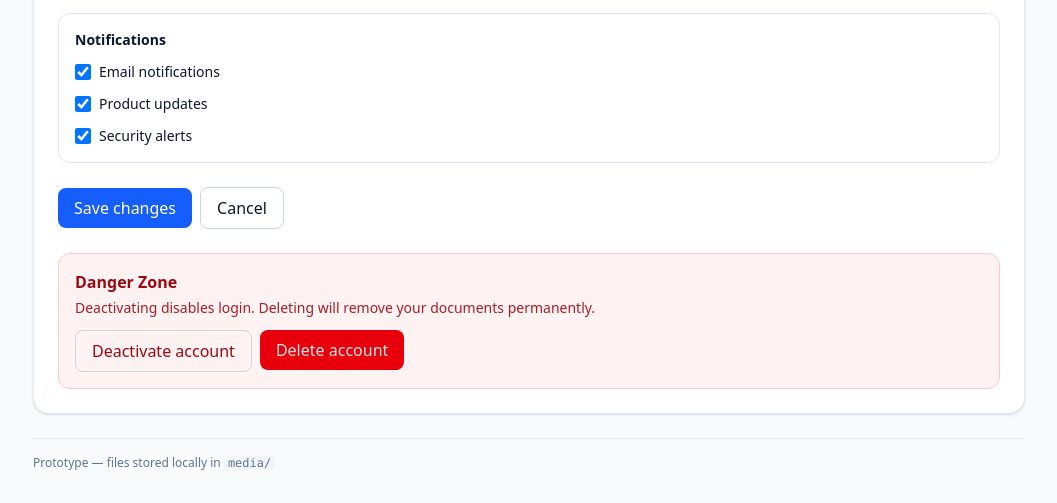
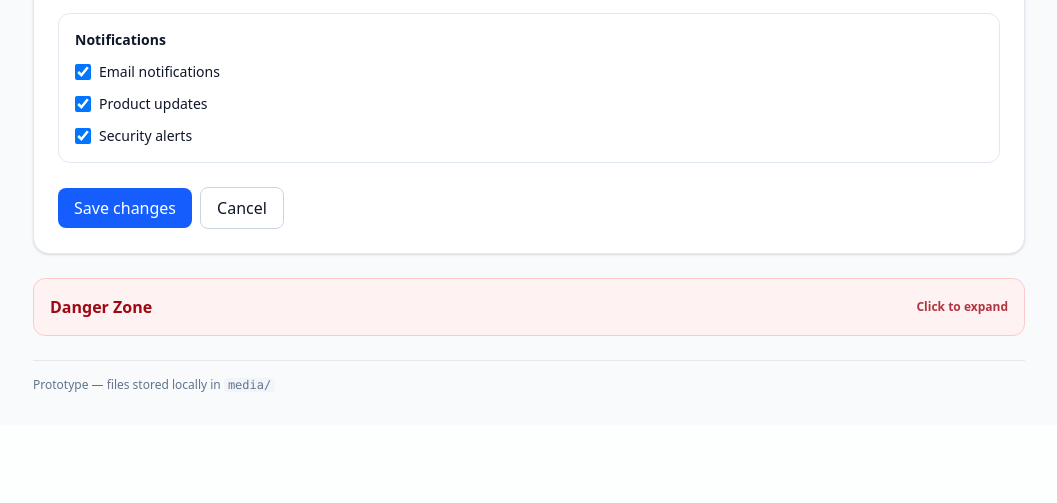
Before and after one commit to pathipat11/Document_Analyzer, a Django app: page /accounts/profile/edit/ in a window 1280 px wide. Shown: the part 1397-1900 px from the top of the page, without its empty margins (111-1168 px from the left). After the commit the page ends 1789 px from the top, so only its background shows below. Run offline with Django 5.2, Linux system fonts and the light colour scheme; the visitor is signed in with stand-in values (Sample User, id 1); style sheets or scripts are compiled from the project's sources.

Commit message:
Fixed Edit User at Danger Zone, Update Style profile

```diff
--- a/accounts/templates/accounts/profile.html
+++ b/accounts/templates/accounts/profile.html
@@ -3,7 +3,7 @@
 
 {% block content %}
 <div class="card p-6">
-    <div class="flex items-center justify-between gap-4">
+    <div class="flex items-center justify-between gap-4 mb-6">
         <div>
             <h1 class="text-xl font-semibold">My Profile</h1>
             <p class="mt-1 text-sm text-slate-500 dark:text-slate-400">Manage your personal information.</p>
--- a/accounts/templates/accounts/profile_edit.html
+++ b/accounts/templates/accounts/profile_edit.html
@@ -150,14 +150,23 @@
             <button class="btn" type="submit">Save changes</button>
             <a class="btn-outline" href="{% url 'accounts:profile' %}">Cancel</a>
         </div>
-        <div
-            class="rounded-xl border border-red-200 bg-red-50 p-4 text-red-800 dark:border-red-800 dark:bg-red-950/40 dark:text-red-200">
-            <div class="font-semibold">Danger Zone</div>
-            <p class="mt-1 text-sm opacity-90">Deactivating disables login. Deleting will remove your documents
-                permanently.</p>
+    </form>
+</div>
+<details
+    class="mt-6 rounded-xl border border-red-200 bg-red-50 p-4 text-red-800 dark:border-red-800 dark:bg-red-950/40 dark:text-red-200">
+    <summary class="cursor-pointer select-none font-semibold flex items-center justify-between">
+        <span>Danger Zone</span>
+        <span class="text-xs opacity-80">Click to expand</span>
+    </summary>
+
+    <div class="mt-3">
+        <p class="text-sm opacity-90">
+            Deactivating disables login. Deleting will remove your documents permanently.
+        </p>
 
         <div class="mt-3 flex flex-wrap gap-2">
-                <form method="post" action="{% url 'accounts:deactivate' %}">
+            <form method="post" action="{% url 'accounts:deactivate' %}"
+                onsubmit="return confirm('Deactivate account permanently? This cannot be undone.');">
                 {% csrf_token %}
                 <button class="btn-outline" type="submit">Deactivate account</button>
             </form>
@@ -167,10 +176,11 @@
                 {% csrf_token %}
                 <button
                     class="btn bg-red-600 hover:bg-red-700 text-red-100 dark:bg-red-800 dark:hover:bg-red-900 dark:text-red-200"
-                        type="submit">Delete account</button>
+                    type="submit">
+                    Delete account
+                </button>
             </form>
         </div>
     </div>
-    </form>
-</div>
+</details>
 {% endblock %}
```
Lines whose indentation alone changed are shown as unchanged.
